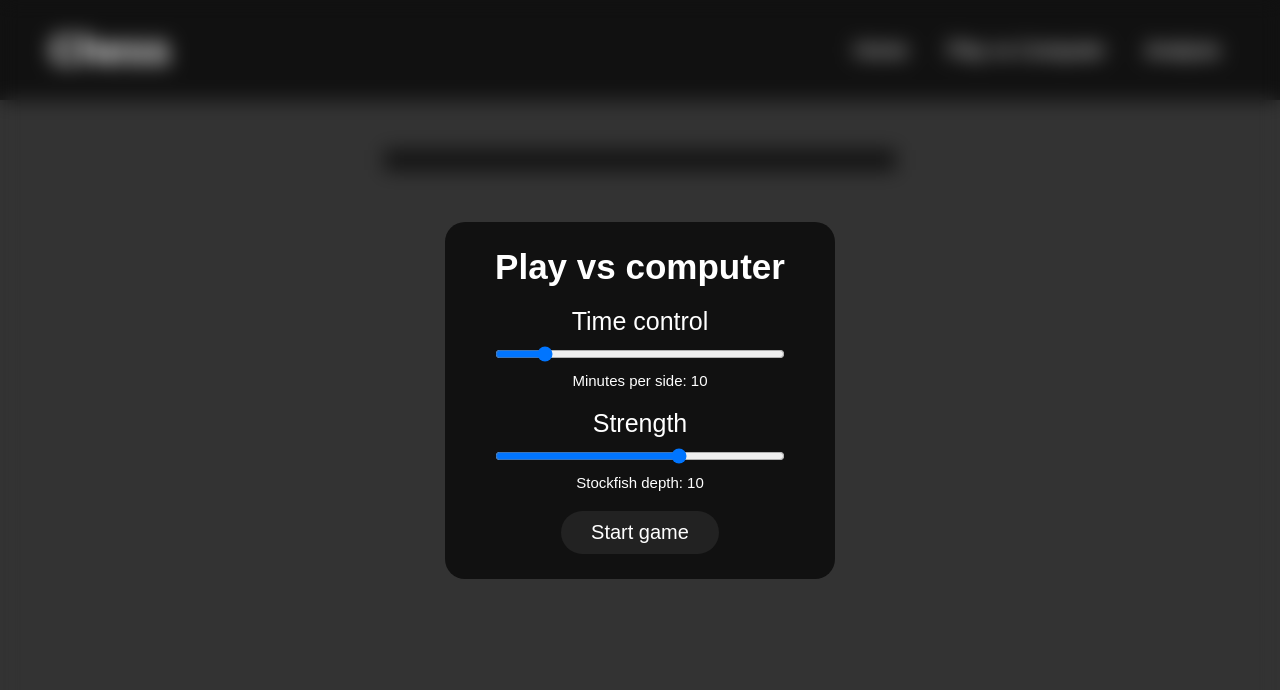
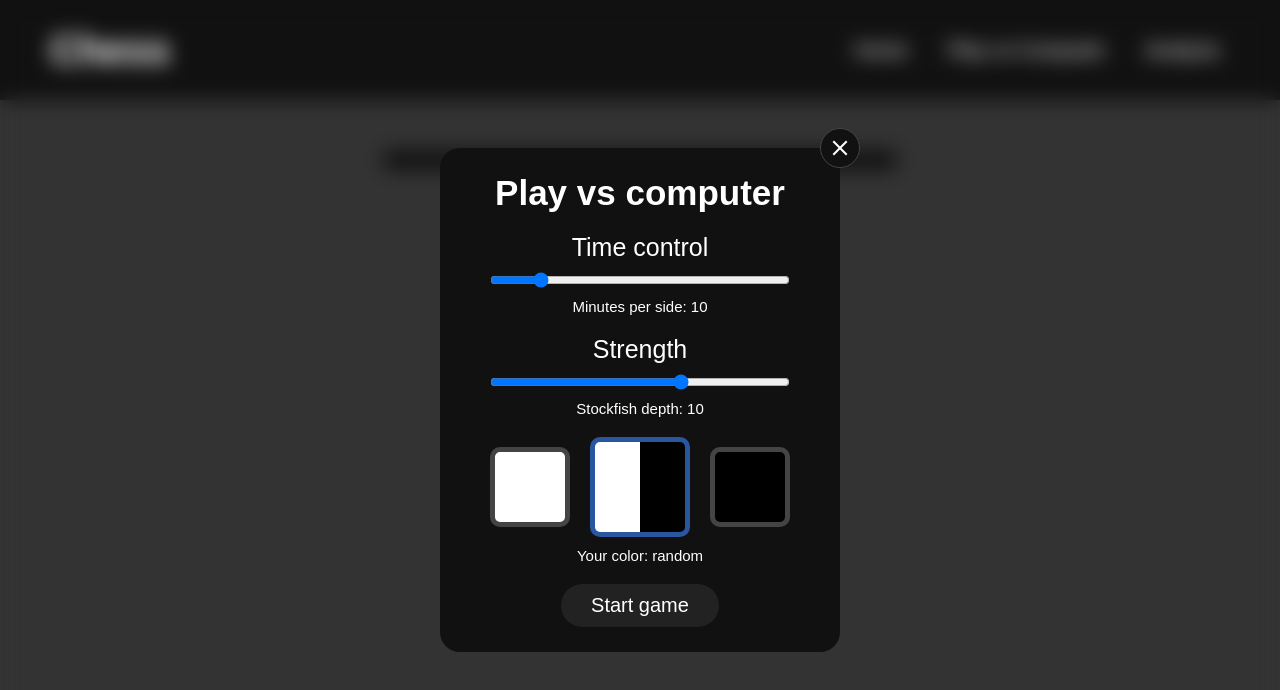
Before and after one commit to puzika/Chess, a React (Vite) app: page /computer in a window 1280 px wide. Shown: the top 690 px of the page. Built offline with nearby package versions, Linux system fonts and the light colour scheme.

Commit message:
created color-cards and exit-button

```diff
--- /dev/null
+++ b/src/components/color-card/color-card.component.tsx
@@ -0,0 +1,15 @@
+import * as S from './color-card.style';
+import * as svar from '../../variables.style';
+
+export type CardColor = 'black' | 'white' | 'random';
+
+export type CardProps = {
+   width: number,
+   color: CardColor,
+   chosen?: boolean,
+   clickHandler?: () => void,
+}
+
+export default function ColorCard({color, width, chosen, clickHandler}: CardProps) {
+   return <S.Card onClick={clickHandler} style={{borderColor: chosen ? svar.clrHighlight : svar.clrTertiary}} width={width} color={color} />
+}
--- /dev/null
+++ b/src/components/color-card/color-card.style.tsx
@@ -0,0 +1,24 @@
+import styled, { css } from "styled-components";
+import type { CardProps } from "./color-card.component";
+import * as svar from '../../variables.style';
+
+type CardStyleProps = Omit<CardProps, 'clickHandler'>;
+
+const backgroundRandom = css`
+   background-image: linear-gradient(90deg, ${svar.clrNeutralMax} 0% 50%, ${svar.clrNeutralMin} 50% 100%);
+`;
+
+export const Card = styled.div<CardStyleProps>`
+   position: relative;
+   width: ${({width}) => width}rem;
+   aspect-ratio: 1;
+   border-width: .5rem;
+   border-style: solid;
+   border-radius: 1rem;
+   ${({color}) => color === 'random' ?
+      backgroundRandom :
+      css`background-color: ${color}`
+   };
+   transition: border-color .2s;
+   cursor: pointer;
+`
--- /dev/null
+++ b/src/components/exit-button/exit-button.component.tsx
@@ -0,0 +1,10 @@
+import { MouseEvent } from 'react';
+import * as S from './exit-button.style';
+
+type ExitButtonProps = {
+   closeHandler: (e: MouseEvent<HTMLButtonElement>) => void,
+}
+
+export default function ExitButton({ closeHandler }: ExitButtonProps) {
+   return <S.ExitButton onClick={closeHandler} />
+}
--- /dev/null
+++ b/src/components/exit-button/exit-button.style.tsx
@@ -0,0 +1,35 @@
+import styled from "styled-components";
+import * as svar from '../../variables.style';
+
+export const ExitButton = styled.button`
+   position: absolute;
+   top: 0;
+   right: 0;
+   translate: 50% -50%;
+   background-color: ${svar.clrPrimary};
+   width: 4rem;
+   height: 4rem;
+   border: .1rem solid ${svar.clrTertiary};
+   border-radius: 50%;
+   cursor: pointer;
+
+   &::before,
+   &::after {
+      content: '';
+      position: absolute;
+      top: 50%;
+      left: 50%;
+      translate: -50% -50%;
+      width: 50%;
+      height: .2rem;
+      background-color: ${svar.clrNeutralMax};
+   }
+
+   &::before {
+      rotate: 45deg;
+   }
+
+   &::after {
+      rotate: -45deg;
+   }
+`
--- a/src/components/form/form.component.tsx
+++ b/src/components/form/form.component.tsx
@@ -1,19 +1,15 @@
 import { useState, MouseEvent, ChangeEvent } from 'react';
+import ExitButton from '../exit-button/exit-button.component';
 import Button from '../button/button.component';
+import ColorCard from '../color-card/color-card.component';
+import type { CardColor } from '../color-card/color-card.component';
 import * as S from './form.style';
 
 export default function Form() {
    const [formOpen, setFormOpen] = useState<boolean>(true);
    const [time, setTime] = useState<number>(10);
    const [depth, setDepth] = useState<number>(10);
-
-   const closeForm = (e: MouseEvent<HTMLDivElement>): void => {
-      const target = e.target as HTMLElement;
-
-      if (!target.classList.contains('overlay')) return;
-
-      setFormOpen(false);
-   };
+   const [color, setColor] = useState<CardColor>('random');
 
    const handleChangeTime = (e: ChangeEvent<HTMLInputElement>): void => {
       setTime(Number(e.currentTarget.value));
@@ -23,9 +19,24 @@ export default function Form() {
       setDepth(Number(e.currentTarget.value));
    }
 
+   const handleClickOverlay = (e: MouseEvent<HTMLDivElement>): void => {
+      const target = e.target as HTMLElement;
+
+      if (!target.classList.contains('overlay')) return;
+
+      setFormOpen(false);
+   }
+
+   const handleClickClose = (e: MouseEvent<HTMLButtonElement>): void => {
+      e.preventDefault();
+
+      setFormOpen(false);
+   }
+
    return (
-      <S.Overlay className='overlay' isOpen={formOpen} onClick={closeForm}>
+      <S.Overlay className='overlay' isOpen={formOpen} onClick={handleClickOverlay}>
          <S.Form>
+            <ExitButton closeHandler={handleClickClose} />
             <S.FormTitle>Play vs computer</S.FormTitle>
             <S.FormItem>
                <S.FormLabelMain>Time control</S.FormLabelMain>
@@ -37,6 +48,14 @@ export default function Form() {
                <S.FormInputRange type='range' min={1} max={15} value={depth} onChange={handleChangeDepth} />
                <S.FormLabelSecondary>Stockfish depth: {depth}</S.FormLabelSecondary>
             </S.FormItem>
+            <S.FormItem>
+               <S.FormCards>
+                  <ColorCard clickHandler={() => setColor('white')} chosen={color === 'white'} width={8} color='white' />
+                  <ColorCard clickHandler={() => setColor('random')} chosen={color === 'random'} width={10} color='random' />
+                  <ColorCard clickHandler={() => setColor('black')} chosen={color === 'black'} width={8} color='black' />
+               </S.FormCards>
+               <S.FormLabelSecondary>Your color: {color}</S.FormLabelSecondary>
+            </S.FormItem>
             <Button>Start game</Button>
          </S.Form>
       </S.Overlay>
--- a/src/components/form/form.style.tsx
+++ b/src/components/form/form.style.tsx
@@ -1,7 +1,7 @@
 import styled, { css } from "styled-components";
 import * as svar from '../../variables.style';
 
-interface Props {
+interface FormProps {
    isOpen: boolean,
 }
 
@@ -10,7 +10,7 @@ const hideForm = css`
    opacity: 0;
 `;
 
-export const Overlay = styled.div<Props>`
+export const Overlay = styled.div<FormProps>`
    position: absolute;
    display: flex;
    justify-content: center;
@@ -30,6 +30,8 @@ export const Form = styled.form`
    display: flex;
    flex-direction: column;
    align-items: center;
+   width: 30%;
+   min-width: 40rem;
    background-color: ${svar.clrPrimary};
    gap: 2rem;
    padding: 2.5rem 5rem;
@@ -41,13 +43,20 @@ export const FormTitle = styled.h3`
    font-weight: bold;
 `;
 
-export const FormItem = styled.label`
+export const FormItem = styled.div`
    display: flex;
    flex-direction: column;
    align-items: center;
    gap: 1rem;
    width: 100%;
 `;
+
+export const FormCards = styled.div`
+   width: 100%;
+   display: flex;
+   justify-content: space-between;
+   align-items: center;
+`
 
 export const FormLabelMain = styled.p`
    font-size: 2.5rem;
```
